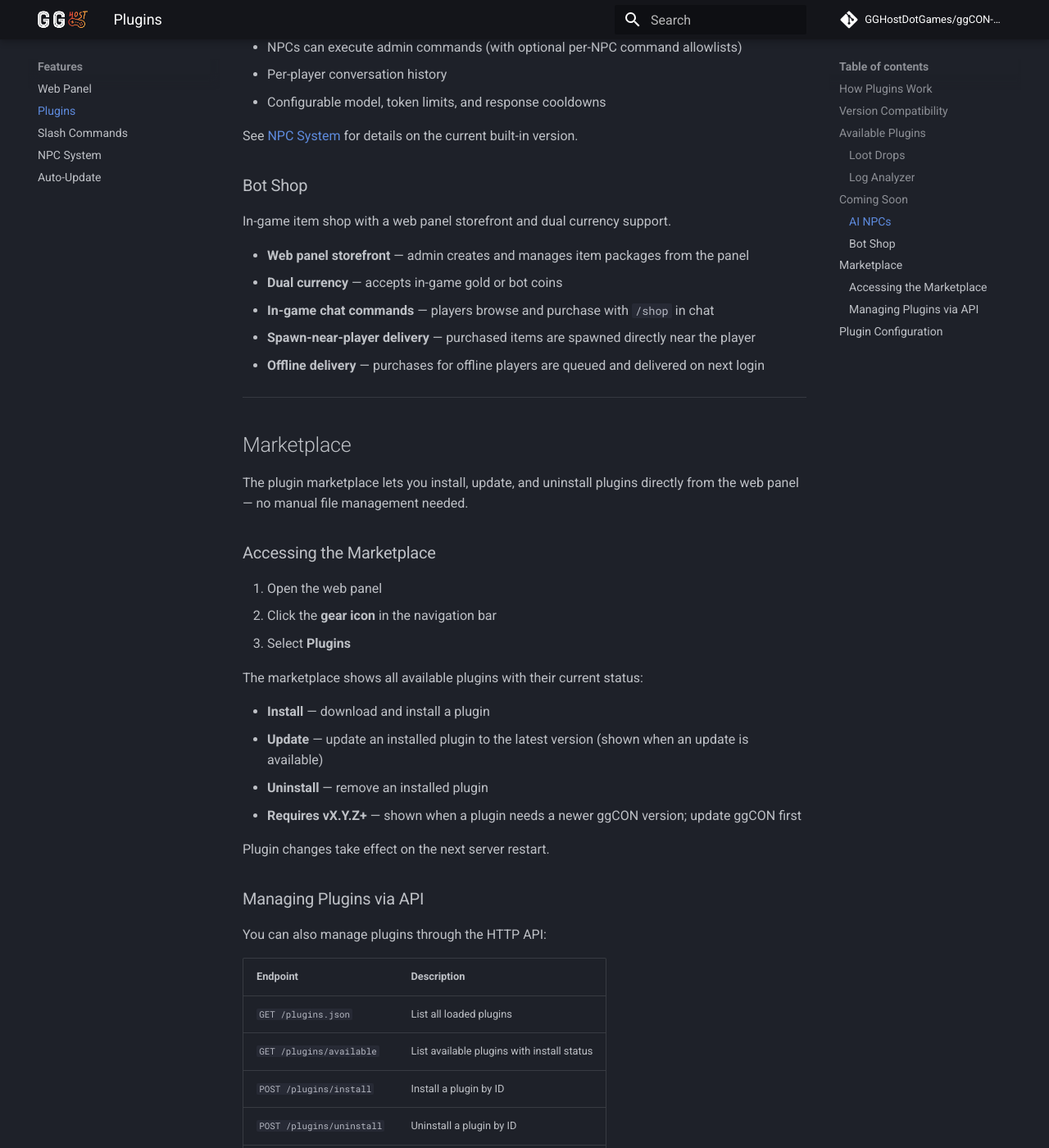
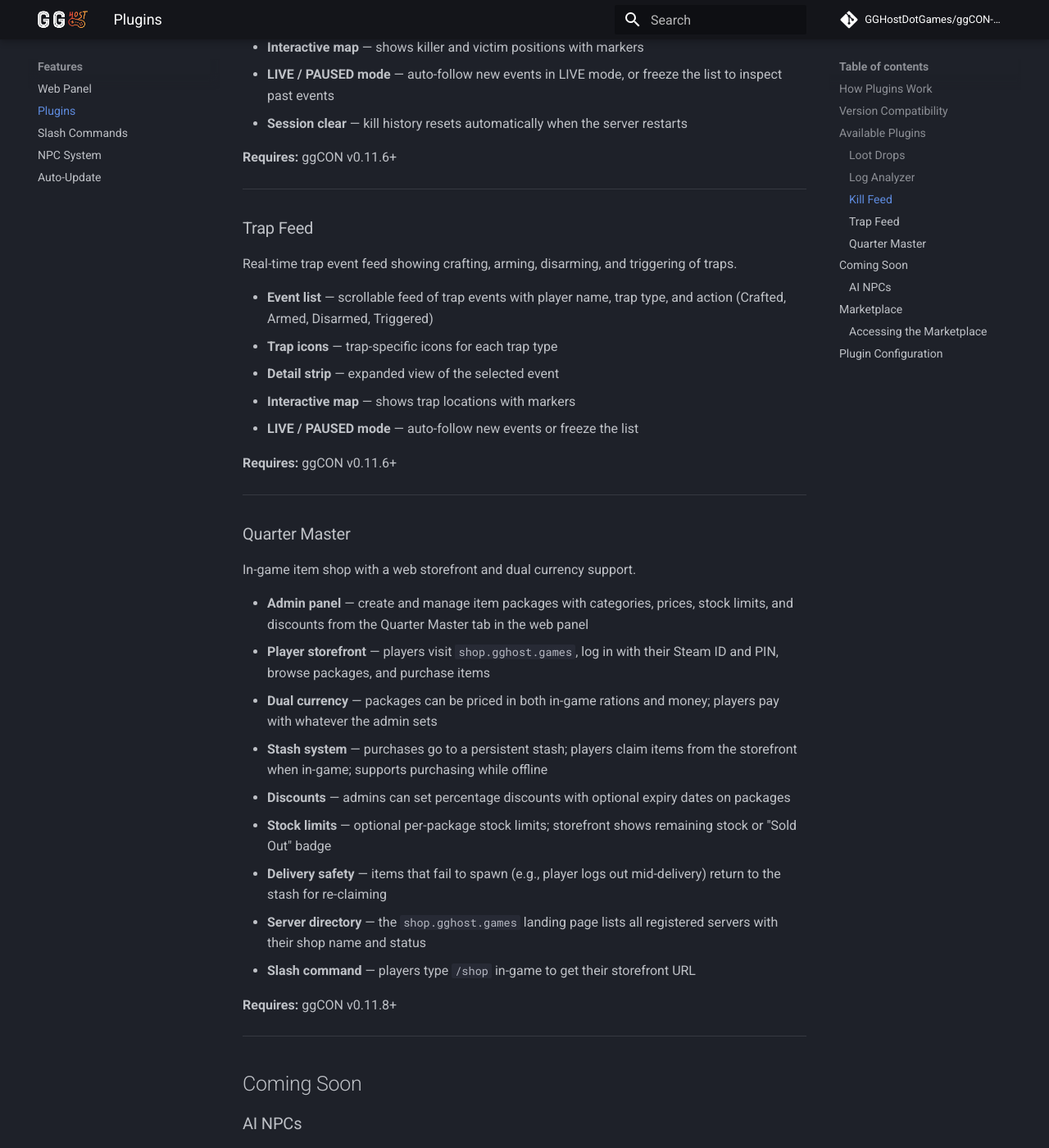
Before and after one commit to GGHostDotGames/ggCON-docs, an MkDocs documentation site: the page built from docs/plugins.md, in a window 1280 px wide and 1400 px high, scrolled down 2561 px. Shown: the whole window at 82% size. Built offline with MkDocs 1.6.1 and Material for MkDocs 9.7.7, drawn with Linux system fonts in a browser that asks for light colours; comment, search, counter and statistics services are not loaded; some of the changed text lies outside the part shown.

Commit message:
Docs update for v0.12.0 — public API boundary, new features, Quarter Master
- http-api: /help now requires auth, added /players/all.json docs, /server.json
  new fields (modBuild, timezoneOffsetMin, fps), /items.json category field,
  removed panel-internal endpoints (settings, plugins, updates)
- plugins: added Kill Feed, Trap Feed, Quarter Master; removed Bot Shop
- web-panel: sidebar nav, SSE real-time updates, time toggle, all-players
  search, drone layer, status as default landing page
- auto-update: removed internal endpoint references
- config-reference: reframed INI settings as managed by GG Host

Co-Authored-By: Claude Opus 4.6 (1M context) <noreply@anthropic.com>

```diff
--- a/docs/plugins.md
+++ b/docs/plugins.md
@@ -53,6 +53,53 @@ Server performance analytics — replaces the standalone ServerLogAnalyzer deskt
 
 ---
 
+### Kill Feed
+
+Real-time kill event feed for PvP, NPC, trap, and suicide kills.
+
+- **Kill list** — scrollable feed showing killer, victim, weapon, distance, and kill type (PvP, NPC, Trap, Suicide)
+- **Weapon icons** — dynamic icon lookup from the item catalog with a manual fallback table for common weapons
+- **Detail strip** — expanded view of the selected kill event with full player info
+- **Interactive map** — shows killer and victim positions with markers
+- **LIVE / PAUSED mode** — auto-follow new events in LIVE mode, or freeze the list to inspect past events
+- **Session clear** — kill history resets automatically when the server restarts
+
+**Requires:** ggCON v0.11.6+
+
+---
+
+### Trap Feed
+
+Real-time trap event feed showing crafting, arming, disarming, and triggering of traps.
+
+- **Event list** — scrollable feed of trap events with player name, trap type, and action (Crafted, Armed, Disarmed, Triggered)
+- **Trap icons** — trap-specific icons for each trap type
+- **Detail strip** — expanded view of the selected event
+- **Interactive map** — shows trap locations with markers
+- **LIVE / PAUSED mode** — auto-follow new events or freeze the list
+
+**Requires:** ggCON v0.11.6+
+
+---
+
+### Quarter Master
+
+In-game item shop with a web storefront and dual currency support.
+
+- **Admin panel** — create and manage item packages with categories, prices, stock limits, and discounts from the Quarter Master tab in the web panel
+- **Player storefront** — players visit `shop.gghost.games`, log in with their Steam ID and PIN, browse packages, and purchase items
+- **Dual currency** — packages can be priced in both in-game rations and money; players pay with whatever the admin sets
+- **Stash system** — purchases go to a persistent stash; players claim items from the storefront when in-game; supports purchasing while offline
+- **Discounts** — admins can set percentage discounts with optional expiry dates on packages
+- **Stock limits** — optional per-package stock limits; storefront shows remaining stock or "Sold Out" badge
+- **Delivery safety** — items that fail to spawn (e.g., player logs out mid-delivery) return to the stash for re-claiming
+- **Server directory** — the `shop.gghost.games` landing page lists all registered servers with their shop name and status
+- **Slash command** — players type `/shop` in-game to get their storefront URL
+
+**Requires:** ggCON v0.11.8+
+
+---
+
 ## Coming Soon
 
 ### AI NPCs
@@ -66,16 +113,6 @@ AI-powered NPC characters that interact with players in chat using Claude. Repla
 - Configurable model, token limits, and response cooldowns
 
 See [NPC System](npc-system.md) for details on the current built-in version.
-
-### Bot Shop
-
-In-game item shop with a web panel storefront and dual currency support.
-
-- **Web panel storefront** — admin creates and manages item packages from the panel
-- **Dual currency** — accepts in-game gold or bot coins
-- **In-game chat commands** — players browse and purchase with `/shop` in chat
-- **Spawn-near-player delivery** — purchased items are spawned directly near the player
-- **Offline delivery** — purchases for offline players are queued and delivered on next login
 
 ---
 
@@ -98,19 +135,6 @@ The marketplace shows all available plugins with their current status:
 
 Plugin changes take effect on the next server restart.
 
-### Managing Plugins via API
-
-You can also manage plugins through the HTTP API:
-
-| Endpoint | Description |
-|---|---|
-| `GET /plugins.json` | List all loaded plugins |
-| `GET /plugins/available` | List available plugins with install status |
-| `POST /plugins/install` | Install a plugin by ID |
-| `POST /plugins/uninstall` | Uninstall a plugin by ID |
-| `POST /plugins/update` | Update a plugin by ID |
-
-See [HTTP API](http-api.md#plugin-endpoints) for full endpoint documentation.
 
 ---
 
```
Also changed, not shown: docs/auto-update.md (+0 -9 lines), docs/config-reference.md (+40 -67 lines), docs/http-api.md (+70 -166 lines), docs/web-panel.md (+55 -35 lines).
